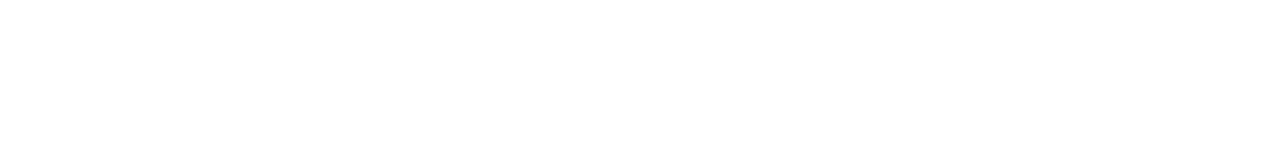
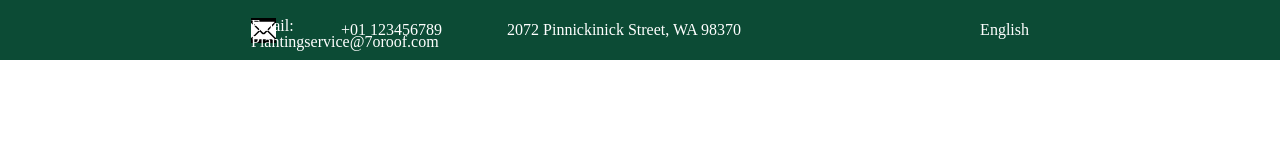
Before and after one commit to Taras-Prodan/Plants-Website, a plain HTML site: page index.html in a window 1280 px wide. Drawn offline with nearby package versions, Linux system fonts and the light colour scheme; files that its build step writes are made by us from their sources.

Commit message:
added some styles and HTML for header

```diff
--- a/index.html
+++ b/index.html
@@ -3,12 +3,28 @@
   <head>
     <meta charset="UTF-8" />
     <meta name="viewport" content="width=device-width, initial-scale=1.0" />
-    <title>Document</title>
-    <link href="style.css" />
+    <title>Plants-Website</title>
+    <link rel="stylesheet" href="style.css" />
     <link rel="stylesheet" href="reset.css" />
+    <link href="./output.css" rel="stylesheet" />
   </head>
   <body>
-    <header></header>
+    <header class="header">
+      <div class="footer-contact">
+        <div class="footer-contact-email">
+          <a href="#">Email: Plantingservice@7oroof.com</a>
+        </div>
+        <div class="footer-contact-number"><a href="#">+01 123456789</a></div>
+        <div class="footer-contact-adress">
+          <a href="#">2072 Pinnickinick Street, WA 98370</a>
+        </div>
+        <div>
+          <ul>
+            <li>English</li>
+          </ul>
+        </div>
+      </div>
+    </header>
     <main></main>
     <footer></footer>
   </body>
--- a/style.scss
+++ b/style.scss
@@ -1,3 +1,49 @@
-*{
+* {
     box-sizing: border-box;
 }
+
+.header {
+    width: 100%;
+    display: flex;
+    align-items: center;
+    height: 60px;
+    background: #0C4B35;
+    padding: 17px 251px;
+}
+
+.footer-contact {
+    display: flex;
+    align-items: center;
+    gap: 65px;
+    width: 100%;
+
+    div:last-child {
+        margin-left: auto;
+    }
+
+    a {
+        text-decoration: none;
+        color: white;
+    }
+
+    ul {
+        display: flex;
+        list-style: none;
+        padding: 0;
+        margin: 0;
+
+        li {
+            color: white;
+        }
+    }
+    .footer-contact-email{
+        background-position: center;
+        background-repeat: no-repeat;
+        background-size: contain;
+        background-image: url(Icons-Image/email.svg);
+        width: 25px;
+        height: 25px;
+        background-color: black;
+        color: black;
+    }
+}
--- /dev/null
+++ b/tailwind.config.js
@@ -0,0 +1,8 @@
+/** @type {import('tailwindcss').Config} */
+module.exports = {
+  content: ["./src/**/*.{html,js}"],
+  theme: {
+    extend: {},
+  },
+  plugins: [],
+}
```
Also changed, not shown: Icons-Image/Down Arrow.svg (added), Icons-Image/email.svg (added), Icons-Image/location.svg (added), Icons-Image/phone-call.svg (added), style.css, 1 other file.
